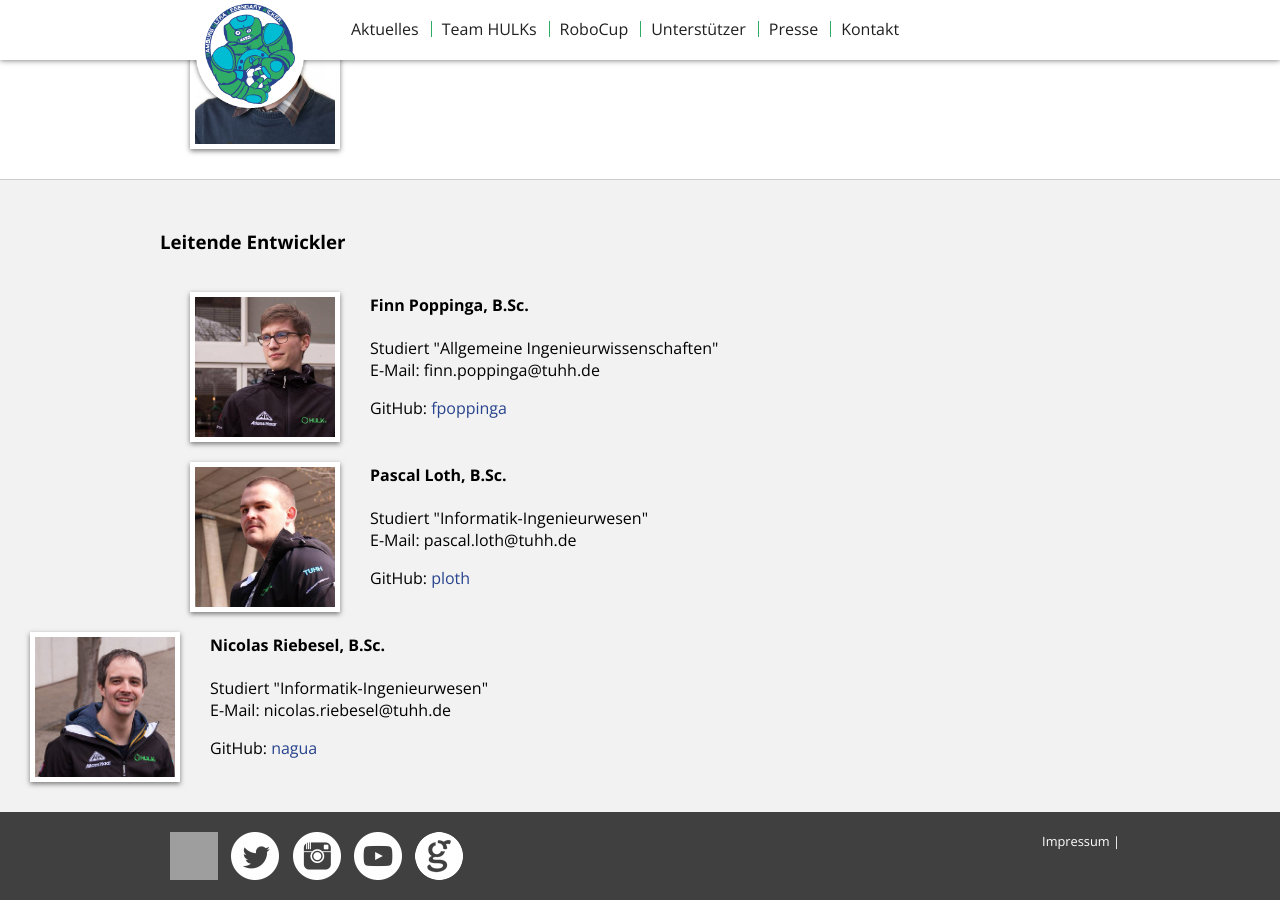
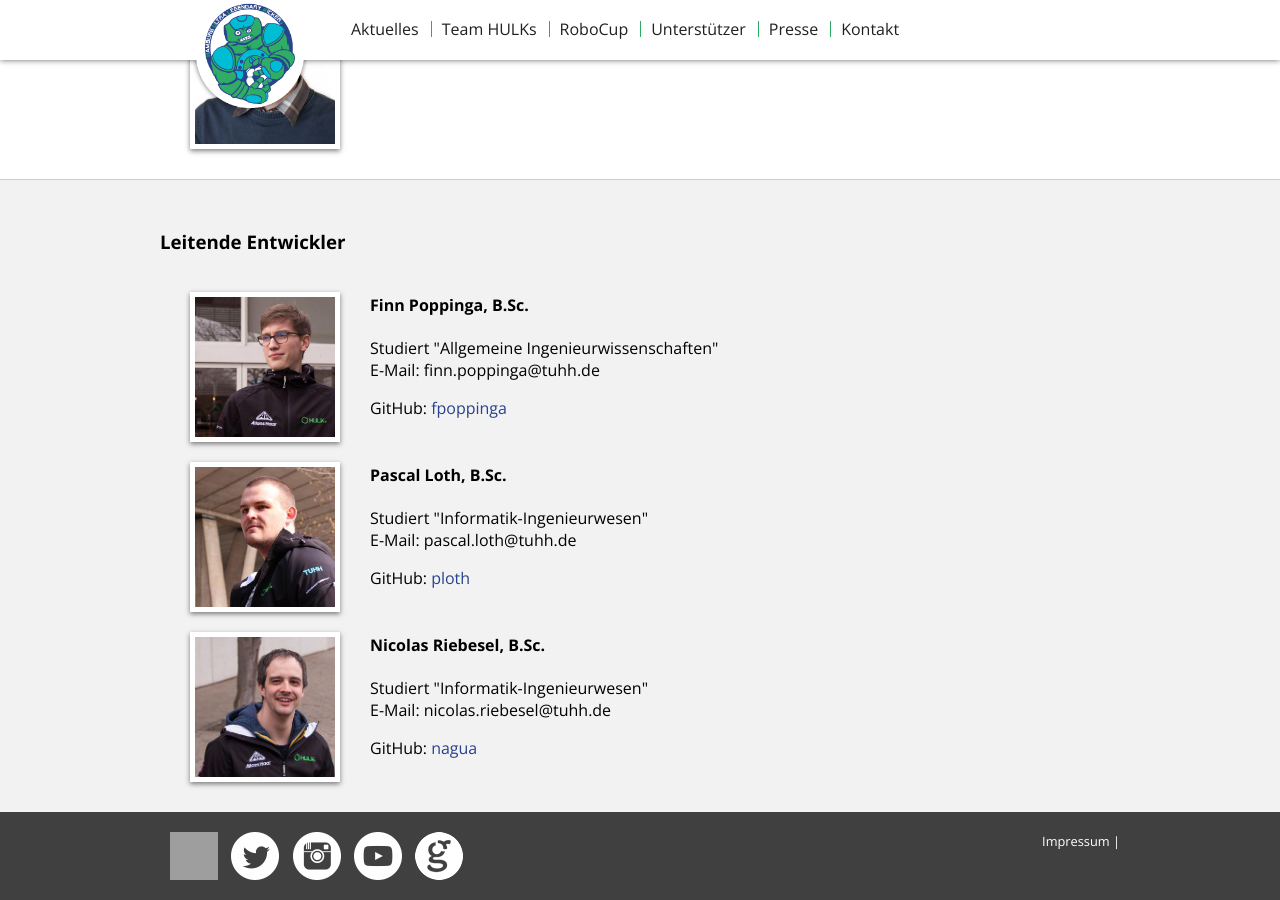
Before and after one commit to HULKs/hulks.github.io, a Jekyll site: the page built from kontakt/index.html, in a window 1280 px wide and 900 px high, scrolled down 971 px. Built offline with Jekyll 4.4.1, drawn with Linux system fonts in a browser that asks for light colours; grey boxes are pictures that could not be loaded.

Commit message:
whoops typo

```diff
--- a/kontakt/index.html
+++ b/kontakt/index.html
@@ -85,7 +85,7 @@ title: Kontakt
               GitHub: <a href="https://github.com/ploth" target="_blank">ploth</a>
         </div>
     </div>
-    <div class="conrainer">
+    <div class="container">
         <figure class="col-contact photo-contact">
             <img src="{{site.path}}/_photos/members/foto_nicolas_riebesel.jpg"  />
         </figure><div class="col-6-10">
```
